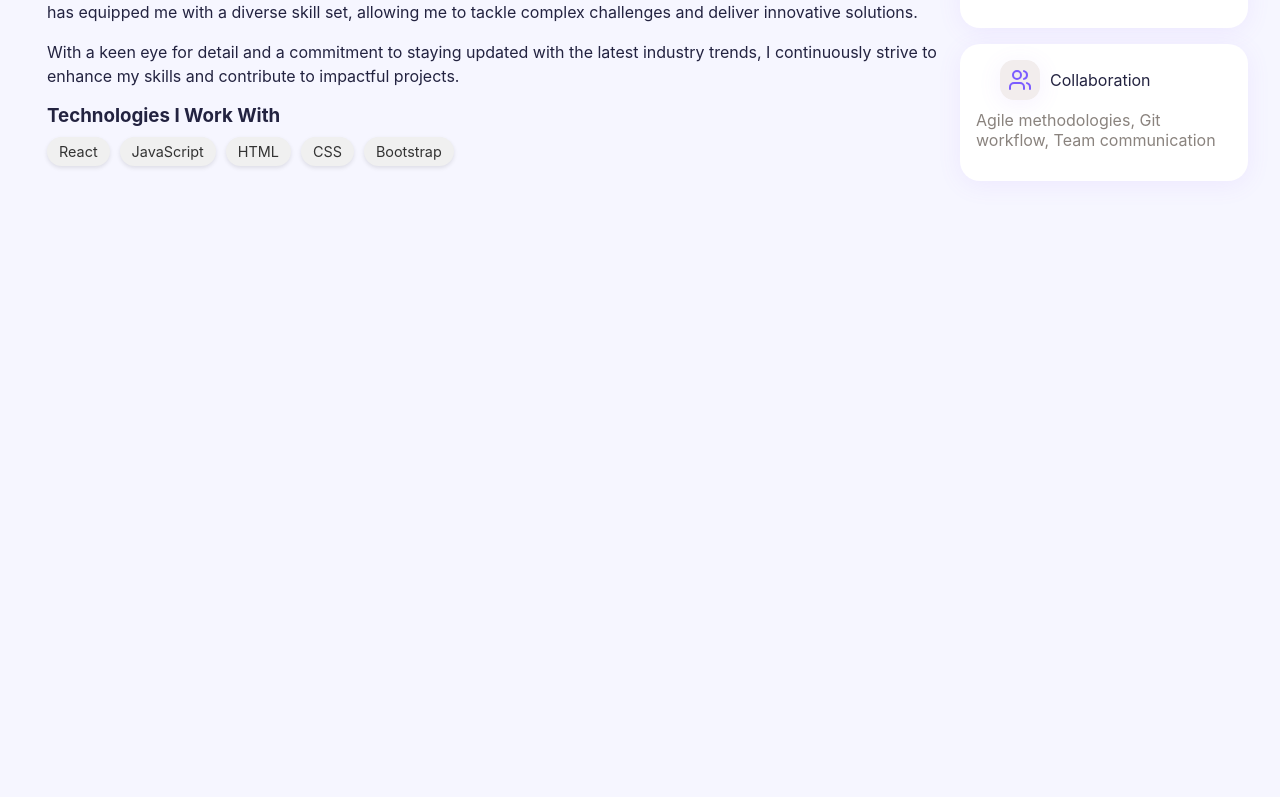
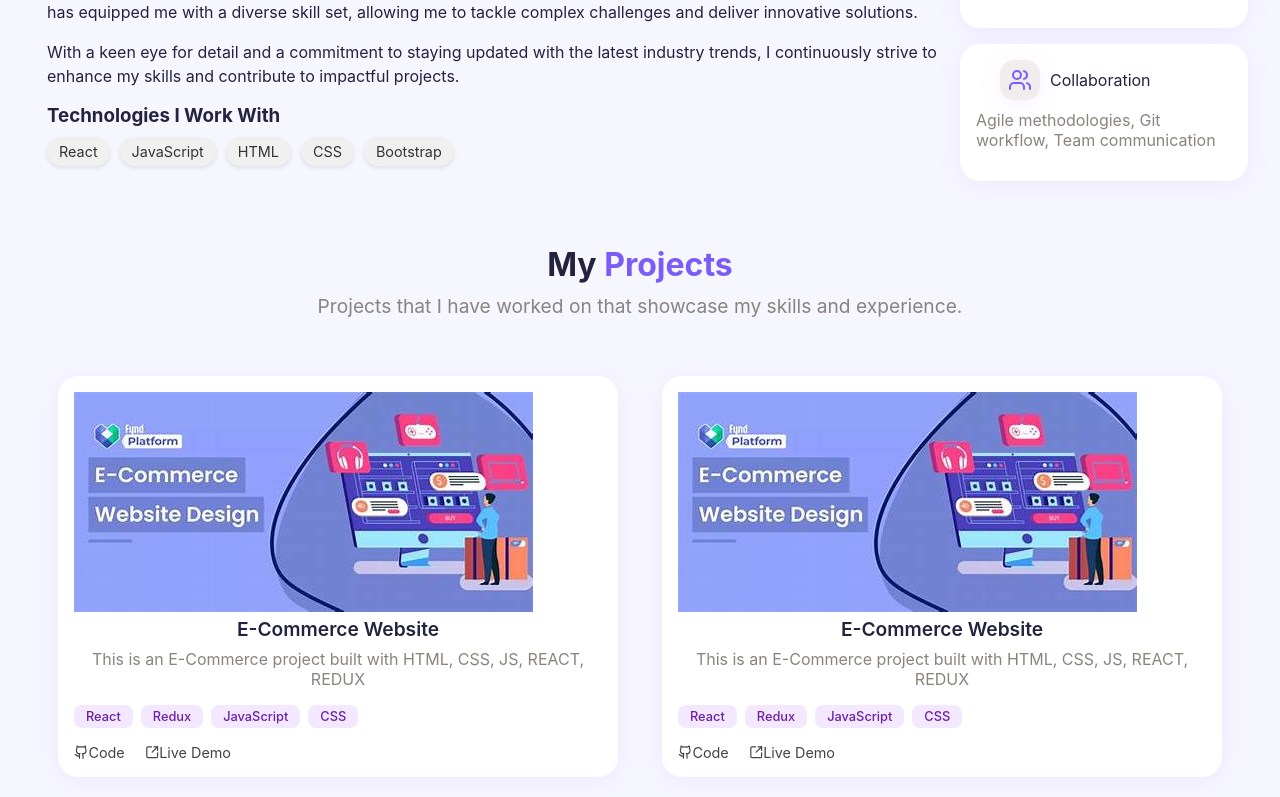
Before and after one commit to saiimeghanaa/My_Portfolio, a React (Vite) app in the folder my-portfolio/: page / in a window 1280 px wide. Shown: the part 829-1626 px from the top of the page. Before the commit the page ends 1042 px from the top, so only its background shows below. Built offline with nearby package versions, Linux system fonts and the light colour scheme.

Commit message:
Projects Section and cards implememted

```diff
--- a/my-portfolio/src/App.css
+++ b/my-portfolio/src/App.css
@@ -418,6 +418,114 @@ body.dark .button-outline:hover {
   }
 }
 
+/* Projects section */
+ .project-container {
+  padding: 2rem;
+ }
+
+ .project-header {
+  text-align: center;
+  margin-bottom: 3rem;
+ }
+
+ .project-header .highlight {
+  color: #7b5cf7; /* purple highlight like screenshot */
+ }
+
+ .project-paragraph {
+  margin:10px;
+  color: #8a837e;
+  font-size: 1.2rem;
+ }
+ .project-cards{
+  display: flex;
+  justify-content: center; /* space between cards */
+  gap: 1.5rem;
+  width: 100%;
+ }
+
+ /* Project Card */
+
+
+.project-card{
+  background: var(--card-bg);
+  border-radius: 20px;
+  box-shadow: var(--shadow);
+  padding: 1rem;
+  /* transition: var(--transition); */
+  width: 35rem;
+  margin: 10px;
+  /* display: flex;
+  flex:1;
+  flex-direction: column;
+  align-items: center; */
+}
+.project-image{
+  width: 100%;
+  height: 225px;
+  object-fit: cover;
+  border-radius: 8px;
+}
+.project-content{
+  text-align: center;
+}
+
+.project-title{
+  font-size: 1.2rem;
+  font-weight: 600;
+  margin-bottom: 0.5rem;
+}
+.project-desc{
+  color: #8a837e;
+  font-size: 1rem;
+  margin-bottom: 1rem;
+}
+.project-tags {
+  display: flex;
+  flex-wrap: wrap;
+  gap: 8px;
+  margin-top: 14px;
+}
+
+.project-tags span {
+  background: #f3e8ff;
+  color: #6b21a8;
+  padding: 4px 12px;
+  border-radius: 8px;
+  font-size: 0.8rem;
+  font-weight: 500;
+}
+.project-links {
+  display: flex;
+  gap: 20px;
+  margin-top: 16px;
+}
+
+.project-links a {
+  font-size: 0.9rem;
+  color: #444;
+  text-decoration: none;
+  transition: color 0.2s ease;
+  display: flex;
+  align-items: center;
+}
+
+.project-links a:hover {
+  color: #6b21a8;
+}
+
+
+
+
+
+
+
+
+
+
+
+
+
 
 /* usage */
 /*  */
--- a/my-portfolio/src/App.jsx
+++ b/my-portfolio/src/App.jsx
@@ -5,7 +5,7 @@ import "./App.css";
 import Navbar from "./components/common/Navbar.jsx";
 import IntroHome from "./components/common/IntroHome.jsx";
 import AboutMe from "./components/common/AboutMe.jsx";
-
+import Projects from "./sections/Projects.jsx";
 
 
 function App() {
@@ -14,7 +14,7 @@ function App() {
           <Navbar />
           <IntroHome />
           <AboutMe/>
-
+          <Projects/>
     </>
   );
 }
--- /dev/null
+++ b/my-portfolio/src/components/common/ProjectCard.jsx
@@ -0,0 +1,27 @@
+import {LuGithub } from "react-icons/lu";
+import { LuSquareArrowOutUpRight } from "react-icons/lu";
+import eCommerce from '../../assets/images/eCommerce.jpg';
+
+export default function ProjectCard(){
+    return(
+        <div className="project-card">
+            <div className="project-image">
+                <img src={eCommerce}/>
+            </div>
+            <div className="project-content">
+                <h3 className="project-title">E-Commerce Website</h3>
+                <p className="project-desc">This is an E-Commerce project built with HTML, CSS, JS, REACT, REDUX</p>
+            </div>
+            <div className="project-tags">
+                <span className="tag">React</span>
+                <span className="tag">Redux</span>
+                <span className="tag">JavaScript</span>
+                <span className="tag">CSS</span>
+            </div>
+            <div className="project-links">
+                <a href="https://github.com/saiimeghanaa/My_Portfolio"><LuGithub/>Code</a>
+                <a href=""><LuSquareArrowOutUpRight/>Live Demo</a>
+            </div>
+        </div>
+    );
+}
--- a/my-portfolio/src/sections/Projects.jsx
+++ b/my-portfolio/src/sections/Projects.jsx
@@ -0,0 +1,22 @@
+import React from 'react';
+import ProjectCard from '../components/common/ProjectCard.jsx';
+function Projects() {
+    return(
+        <div className="project-container">
+            <div className="project-header">
+                <h1>
+                My <span className="highlight">Projects</span>
+                </h1>
+                <p className="project-paragraph">
+                Projects that I have worked on that showcase my skills and experience.
+                </p>
+            </div>
+            <div className="project-cards">
+                <ProjectCard/>
+                <ProjectCard/>
+            </div>
+        </div>
+    );
+ }
+
+export default Projects;
```
Also changed, not shown: my-portfolio/src/assets/images/eCommerce.jpg (added).
